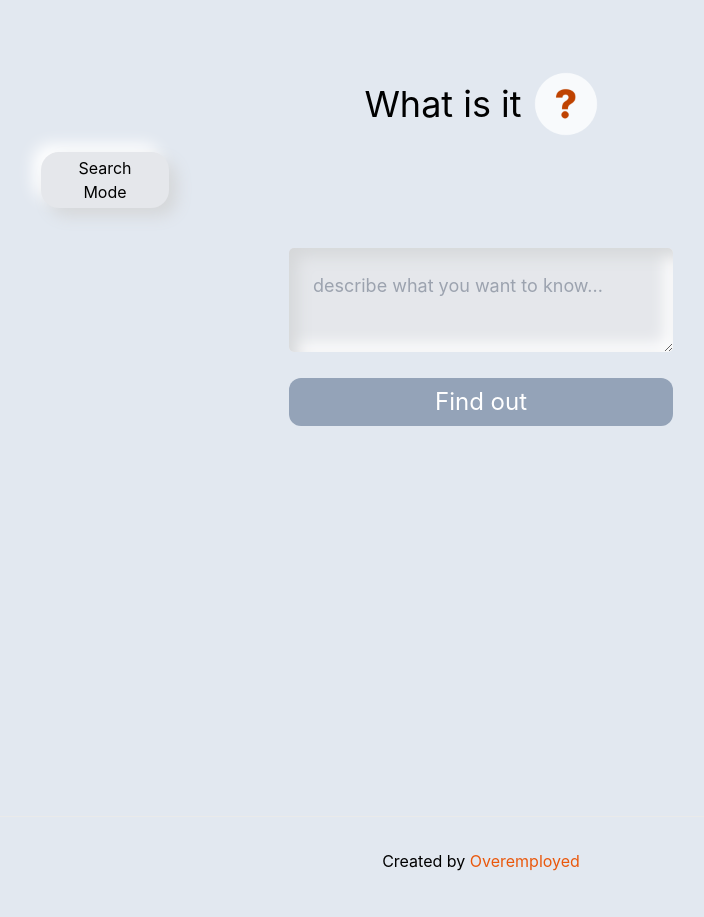
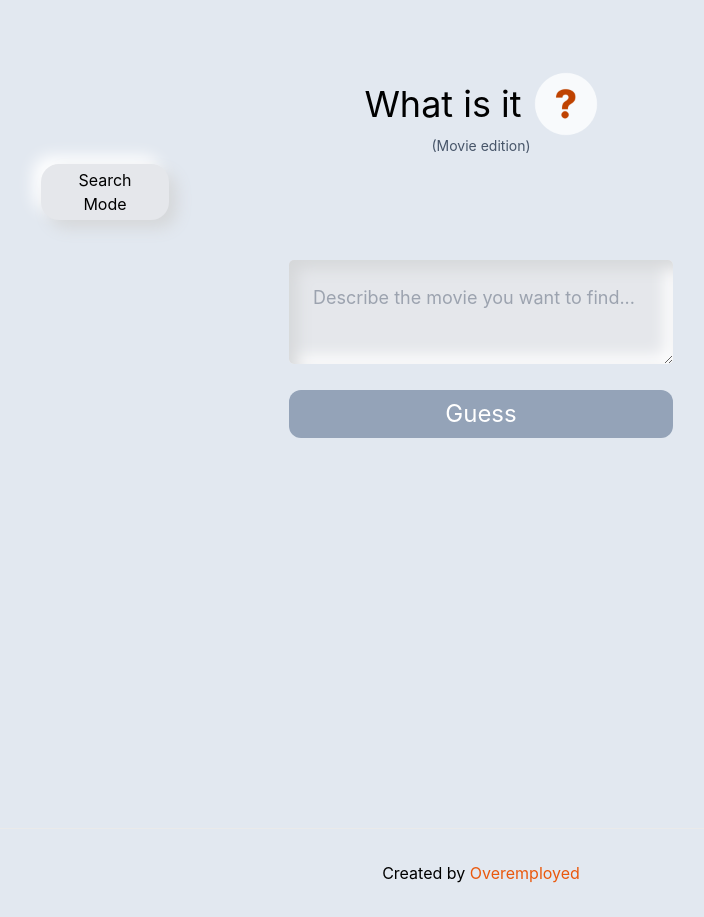
Before and after one commit to overemployed-team/whatis-app, a Next.js app: page / in a window 1280 px wide. Shown: the whole page, without its empty margins (159-863 px from the left). Built offline with nearby package versions, Linux system fonts and the light colour scheme.

Commit message:
Updated searchComponent

```diff
--- a/components/SearchModeComponent.tsx
+++ b/components/SearchModeComponent.tsx
@@ -12,6 +12,8 @@ const SearchModeComponent = () => {
     const [displayQuestion, setDisplayQuestion] = useState(false)
     const [displayAnswer, setDisplayAnswer] = useState(false)
 
+    const [onLoading, setOnloading] = useState(false)
+
     const onClickFindOut = async () => {
 
         setQuestion(description)
@@ -22,7 +24,9 @@ const SearchModeComponent = () => {
             "question": description,
             "topic": "movie"
         }
+        setOnloading(true)
         const response = await axios.post(appConfig.SERVER_URL + "/what", requestJSON)
+        setOnloading(false)
         const answer = response.data[0].answer
         setAnswer(answer)
         setDisplayAnswer(true)
@@ -40,23 +44,26 @@ const SearchModeComponent = () => {
 
     return <>
         <div>
-            <textarea className='text-lg  neu-down w-full mx-auto sm:w-96 my-5 rounded-lg p-6' placeholder="describe what you want to know..."
+            <textarea className='text-lg  neu-down w-full mx-auto sm:w-96 my-5 rounded-lg p-6' placeholder="Describe the movie you want to find..."
                 value={description}
                 onChange={onChangeTextField}></textarea>
         </div>
 
-        <button className='mx-auto w-full sm:w-96 bg-slate-600 disabled:bg-slate-400  text-white text-2xl px-5 py-2 rounded-xl'
+        <button className='mx-auto w-full sm:w-96 bg-green-600 disabled:bg-slate-400  text-white text-2xl px-5 py-2 rounded-xl'
             onClick={onClickFindOut}
             disabled={
                 description.length === 0
         }>
-            Find out
+            Guess
         </button>
         <div className='min-h-10 mt-10'>
             {
             displayQuestion ? <p className='text-lg'>&quot;{question}&quot;</p> : <></>
         } </div>
-
+            {
+                onLoading ?
+                <p>Let me think...</p>:<></>
+            }
         <div className='h-20 mt-4'>
             {
             displayAnswer ? feedbackComponent() : <></>
--- a/pages/index.tsx
+++ b/pages/index.tsx
@@ -41,10 +41,12 @@ const Home: NextPage = () => {
 
             <div className="flex flex-col text-center pb-40">
                 <div className='flex flex-col'>
-                  <div className='flex flex-row y-10 mx-auto align-middle my-2'>
+                  <div className='flex flex-row y-10 mx-auto align-middle mt-2'>
                           <p className='self-center text-4xl pr-3'>What is it</p>
                           <Image className='shadow-2xl' src="/android-chrome-192x192.png" width={64} height={64}/>
                   </div>
+                  <p className='text-sm text-slate-600'>(Movie edition)</p>
+
                   <div className='text-center mt-2 mx-10 max-w-96'>
                       <button className='neu-up w-32 px-4 py-1 bg-slate-400 hover:scale-95' onClick={toggleMode}>{mode}</button>
                   </div>
--- a/styles/globals.css
+++ b/styles/globals.css
@@ -34,7 +34,7 @@ a {
     -8px -8px 16px #ffffff;
 }
 
-@media (prefers-color-scheme: dark) {
+/* @media (prefers-color-scheme: dark) {
   html {
     color-scheme: dark;
   }
@@ -43,4 +43,4 @@ a {
     color: white;
     background: black;
   }
-}
+} */
```
